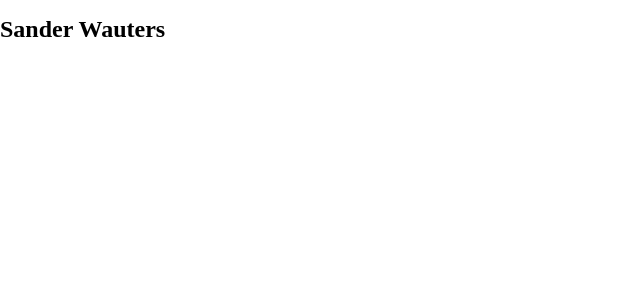
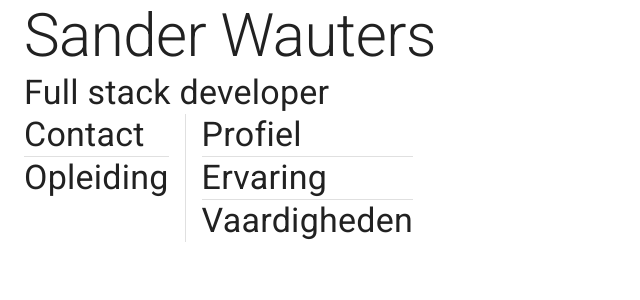
Before and after one commit to Sander-Wauters/CV, a React (Vite) app: page / in a window 1280 px wide. Shown: the top 300 px of the page, without its empty margins (0-640 px from the left). Built offline with nearby package versions, Linux system fonts and the light colour scheme.

Commit message:
Add basic layout

```diff
--- a/index.html
+++ b/index.html
@@ -3,8 +3,14 @@
   <head>
     <meta charset="UTF-8" />
     <link rel="icon" type="image/svg+xml" href="/vite.svg" />
+    <link rel="preconnect" href="https://fonts.googleapis.com" />
+    <link rel="preconnect" href="https://fonts.gstatic.com" crossorigin />
+    <link
+      href="https://fonts.googleapis.com/css2?family=Roboto+Mono:ital,wght@0,100..700;1,100..700&family=Roboto:ital,wght@0,100;0,300;0,400;0,500;0,700;0,900;1,100;1,300;1,400;1,500;1,700;1,900&display=swap"
+      rel="stylesheet"
+    />
     <meta name="viewport" content="width=device-width, initial-scale=1.0" />
-    <title>JAWL</title>
+    <title>CV Sander Wauters</title>
   </head>
   <body style="margin: 0; padding: 0">
     <div id="root"></div>
--- a/public/locales/nl/translation.json
+++ b/public/locales/nl/translation.json
@@ -1,7 +1,13 @@
 {
   "title": {
     "name": "Sander Wauters",
-    "job": "Frull stack developer"
+    "job": "Full stack developer",
+    "contact": "Contact",
+    "education": "Opleiding",
+    "experience": "Ervaring",
+    "profile": "Profiel",
+    "projects": "Projecten",
+    "skills": "Vaardigheden"
   },
   "label": {},
   "paragraph": {}
--- a/src/index.tsx
+++ b/src/index.tsx
@@ -1,12 +1,9 @@
-import "@fontsource/roboto/300.css";
-import "@fontsource/roboto/400.css";
-import "@fontsource/roboto/500.css";
-import "@fontsource/roboto/700.css";
 import { StrictMode } from "react";
 import { createRoot } from "react-dom/client";
 import { createBrowserRouter, RouterProvider } from "react-router";
 import { Layout } from "./layout";
 import "./i18n";
+import { createTheme, CssBaseline, ThemeProvider } from "@mui/material";
 
 const router = createBrowserRouter([
   {
@@ -15,8 +12,21 @@ const router = createBrowserRouter([
   },
 ]);
 
+const theme = createTheme({
+  components: {
+    MuiContainer: {
+      defaultProps: {
+        maxWidth: "xl",
+      },
+    },
+  },
+});
+
 createRoot(document.getElementById("root")!).render(
   <StrictMode>
-    <RouterProvider router={router} />
+    <ThemeProvider theme={theme}>
+      <CssBaseline />
+      <RouterProvider router={router} />
+    </ThemeProvider>
   </StrictMode>,
 );
--- a/src/layout.tsx
+++ b/src/layout.tsx
@@ -1,12 +1,30 @@
-import { useTranslation } from "react-i18next";
-import styled from "styled-components";
-
-const Title = styled.h1`
-  font-size: 1.5rem;
-`;
+import { Box, Container, Divider, Stack } from "@mui/material";
+import { Heading } from "./sections/heading";
+import { Profile } from "./sections/profile";
+import { Contact } from "./sections/contact";
+import { Experience } from "./sections/experience";
+import { Education } from "./sections/education";
+import { Skills } from "./sections/skills";
 
 export const Layout = () => {
-  const { t } = useTranslation();
-
-  return <Title>{t("title.name")}</Title>;
+  return (
+    <Container component="main">
+      <Heading />
+      <Stack direction="row" gap={2}>
+        <Box>
+          <Contact />
+          <Divider />
+          <Education />
+        </Box>
+        <Divider orientation="vertical" flexItem />
+        <Box>
+          <Profile />
+          <Divider />
+          <Experience />
+          <Divider />
+          <Skills />
+        </Box>
+      </Stack>
+    </Container>
+  );
 };
--- /dev/null
+++ b/src/sections/contact.tsx
@@ -0,0 +1,17 @@
+import { Theme } from "@emotion/react";
+import { Box, SxProps, Typography } from "@mui/material";
+import { useTranslation } from "react-i18next";
+
+interface ContactProps {
+  sx?: SxProps<Theme>;
+}
+
+export const Contact = ({ sx }: ContactProps) => {
+  const { t } = useTranslation();
+
+  return (
+    <Box sx={sx}>
+      <Typography variant="h4">{t("title.contact")}</Typography>
+    </Box>
+  );
+};
--- /dev/null
+++ b/src/sections/education.tsx
@@ -0,0 +1,17 @@
+import { Theme } from "@emotion/react";
+import { Box, SxProps, Typography } from "@mui/material";
+import { useTranslation } from "react-i18next";
+
+interface EducationProps {
+  sx?: SxProps<Theme>;
+}
+
+export const Education = ({ sx }: EducationProps) => {
+  const { t } = useTranslation();
+
+  return (
+    <Box sx={sx}>
+      <Typography variant="h4">{t("title.education")}</Typography>
+    </Box>
+  );
+};
--- /dev/null
+++ b/src/sections/experience.tsx
@@ -0,0 +1,17 @@
+import { Theme } from "@emotion/react";
+import { Box, SxProps, Typography } from "@mui/material";
+import { useTranslation } from "react-i18next";
+
+interface ExperienceProps {
+  sx?: SxProps<Theme>;
+}
+
+export const Experience = ({ sx }: ExperienceProps) => {
+  const { t } = useTranslation();
+
+  return (
+    <Box sx={sx}>
+      <Typography variant="h4">{t("title.experience")}</Typography>
+    </Box>
+  );
+};
--- /dev/null
+++ b/src/sections/heading.tsx
@@ -0,0 +1,18 @@
+import { Theme } from "@emotion/react";
+import { Box, SxProps, Typography } from "@mui/material";
+import { useTranslation } from "react-i18next";
+
+interface HeadingProps {
+  sx?: SxProps<Theme>;
+}
+
+export const Heading = ({ sx }: HeadingProps) => {
+  const { t } = useTranslation();
+
+  return (
+    <Box sx={sx}>
+      <Typography variant="h2">{t("title.name")}</Typography>
+      <Typography variant="h4">{t("title.job")}</Typography>
+    </Box>
+  );
+};
--- /dev/null
+++ b/src/sections/profile.tsx
@@ -0,0 +1,17 @@
+import { Theme } from "@emotion/react";
+import { Box, SxProps, Typography } from "@mui/material";
+import { useTranslation } from "react-i18next";
+
+interface ProfileProps {
+  sx?: SxProps<Theme>;
+}
+
+export const Profile = ({ sx }: ProfileProps) => {
+  const { t } = useTranslation();
+
+  return (
+    <Box sx={sx}>
+      <Typography variant="h4">{t("title.profile")}</Typography>
+    </Box>
+  );
+};
--- /dev/null
+++ b/src/sections/skills.tsx
@@ -0,0 +1,17 @@
+import { Theme } from "@emotion/react";
+import { Box, SxProps, Typography } from "@mui/material";
+import { useTranslation } from "react-i18next";
+
+interface SkillsProps {
+  sx?: SxProps<Theme>;
+}
+
+export const Skills = ({ sx }: SkillsProps) => {
+  const { t } = useTranslation();
+
+  return (
+    <Box sx={sx}>
+      <Typography variant="h4">{t("title.skills")}</Typography>
+    </Box>
+  );
+};
```
Also changed, not shown: package.json (+4 -5 lines), src/sections/projects.tsx (added, +17 -0 lines), 1 other file (tests, documents, lock files or other folders).
